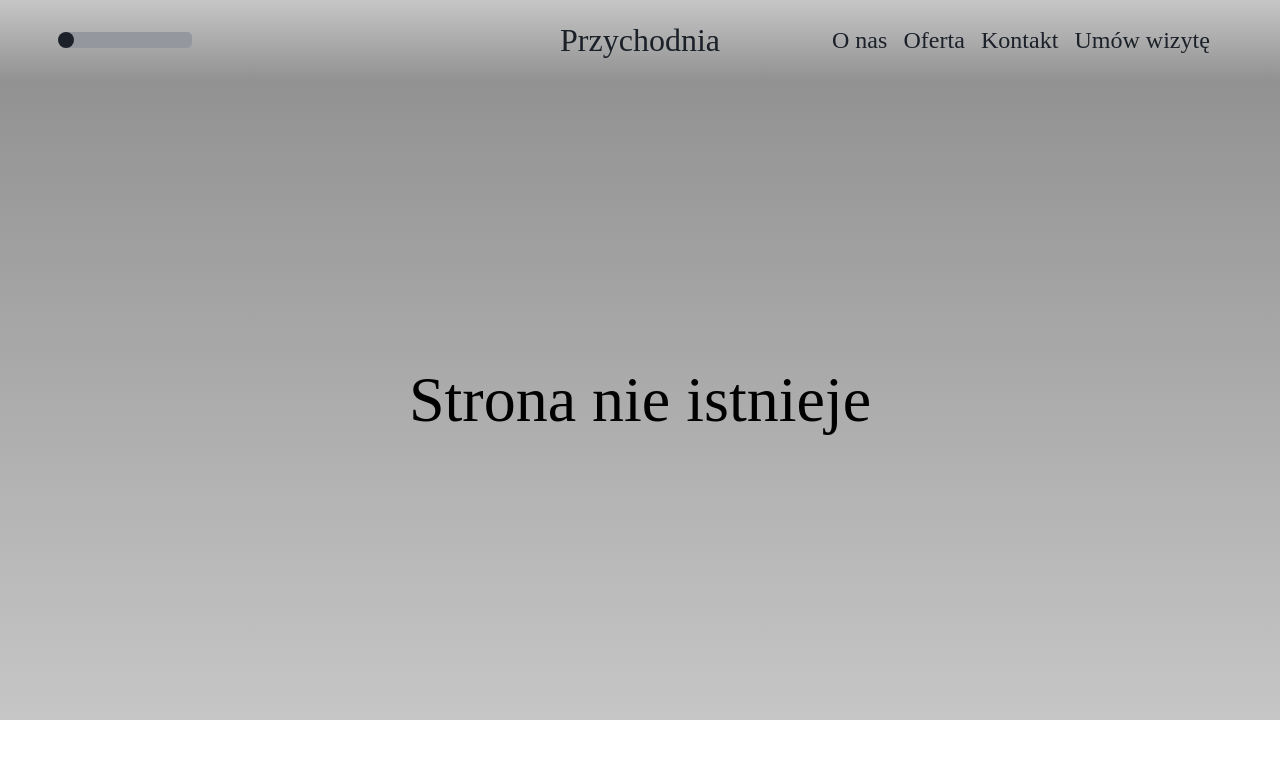
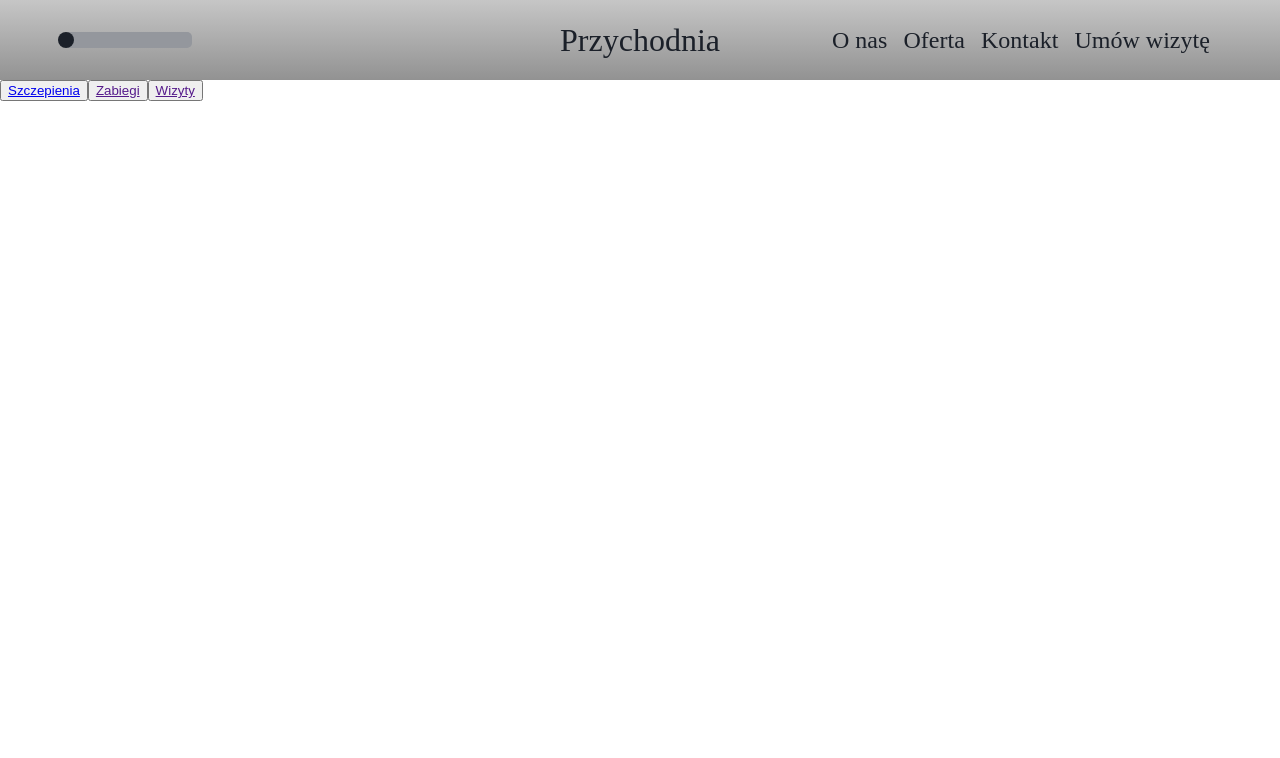
Before and after one commit to Kadavi95/ProjectMiniWeb, a React (Create React App) app: page /products in a window 1280 px wide. Shown: the top 758 px of the page. Built offline with nearby package versions, Linux system fonts and the light colour scheme.

Commit message:
next section in progress

```diff
--- a/src/App.js
+++ b/src/App.js
@@ -8,6 +8,7 @@ import contactus from './Components/pages/contactUs';
 import Appointment from './Components/pages/appointment';
 import AboutUs from './Components/pages/aboutUs';
 import ErrorComponent from './Components/pages/ErrorComponent';
+import products from './Components/pages/products';
 
 const App = () => {
   return ( <>
@@ -17,6 +18,7 @@ const App = () => {
       <Route path='/' exact = {true} component={homePage} ></Route>
       <Route path='/aboutUs' exact = {true} component = {AboutUs} />
       <Route path='/contactUs' exact = {true} component={contactus} ></Route>
+      <Route path='/products' exact = {true} component={products}/>
       <Route path='/appointment' exact = {true} component={Appointment} />
       <Route component={ErrorComponent} />
     </Switch>
--- /dev/null
+++ b/src/Components/Buttons.js
@@ -0,0 +1,20 @@
+import React from 'react';
+import {Link} from 'react-router-dom';
+
+const Buttons = () => {
+    return (
+        <div className='buttonsConatiner'>
+            <button>
+                <Link to='szczepienia'>Szczepienia</Link>
+            </button>
+            <button>
+                <Link>Zabiegi</Link>
+            </button>
+            <button>
+                <Link>Wizyty</Link>
+            </button>
+        </div>
+     );
+}
+
+export default Buttons;
--- /dev/null
+++ b/src/Components/pages/products.js
@@ -0,0 +1,23 @@
+import React from "react";
+import {
+  BrowserRouter as Router,
+  Switch,
+  Link,
+  Route,
+} from "react-router-dom";
+import Buttons from '../Buttons'
+
+const Products = () => {
+  return (
+    <Router>
+     <Buttons/>
+        <Switch>
+            <Route path = '/products/szczepienia' exact={true}/>
+            <Route/>
+            <Route/>
+        </Switch>
+    </Router>
+  );
+};
+
+export default Products;
```
